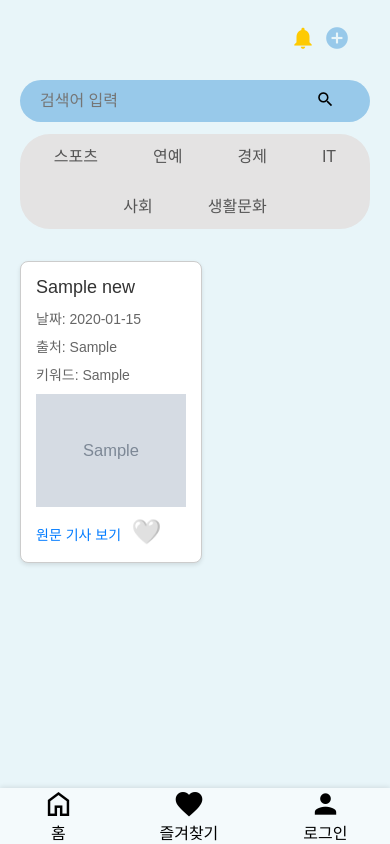
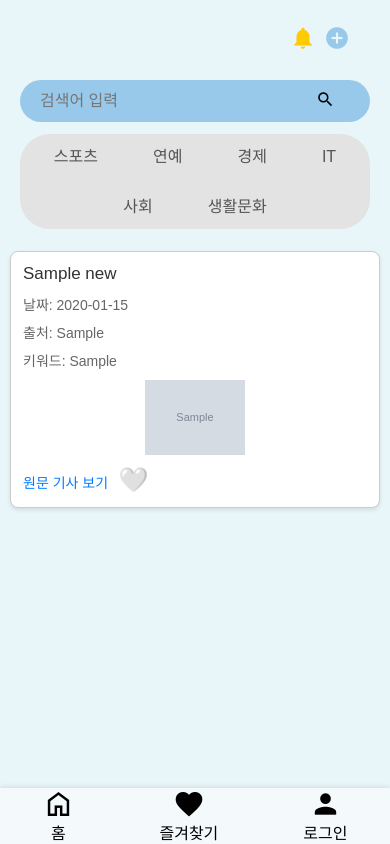
Before and after one commit to JJk24l7/newsletter-summary, a Flask app: page / in a window 390 px wide. Run offline with Flask 3, Linux system fonts and the light colour scheme; tables that the repository leaves empty hold one stand-in row (values such as "Sample post"); grey boxes marked "Sample" are stand-in pictures.

Commit message:
Fix responsive styles for mobile

```diff
--- a/static/css/interests.css
+++ b/static/css/interests.css
@@ -7,7 +7,7 @@ body {
     display: flex;
     justify-content: center;
     align-items: center;
-    height: 100vh;
+    min-height: 100vh;
     background-color: #eaf6fa;
     max-width: 100vw;
     overflow-x: hidden;
@@ -123,6 +123,7 @@ body {
 @media (max-width: 768px) {
   .container {
     flex-direction: column;
+    align-items: stretch;
     padding: 1rem;
   }
 
@@ -131,6 +132,7 @@ body {
     width: 100%;
     padding: 1.5rem;
     font-size: 0.9rem;
+    margin-bottom: 1rem;
   }
 
   .form-section h2,
--- a/static/css/search.css
+++ b/static/css/search.css
@@ -171,3 +171,29 @@ to {
     vertical-align: middle;
     line-height: 1;
 }
+
+/* ✅ 모바일 화면 대응용 (가로폭 768px 이하) */
+@media (max-width: 768px) {
+  .articles-container {
+    grid-template-columns: 1fr;  /* 한 줄에 하나의 카드 */
+    padding: 10px;
+  }
+
+  .article-card {
+    font-size: 16px;
+    padding: 12px;
+  }
+
+  .article-card h3 {
+    font-size: 17px;
+  }
+
+  .article-card p,
+  .article-card a {
+    font-size: 14px;
+  }
+
+  .wordcloud_images {
+    width: 100px;  /* 모바일에서는 워드클라우드 이미지 더 작게 */
+  }
+}
```
